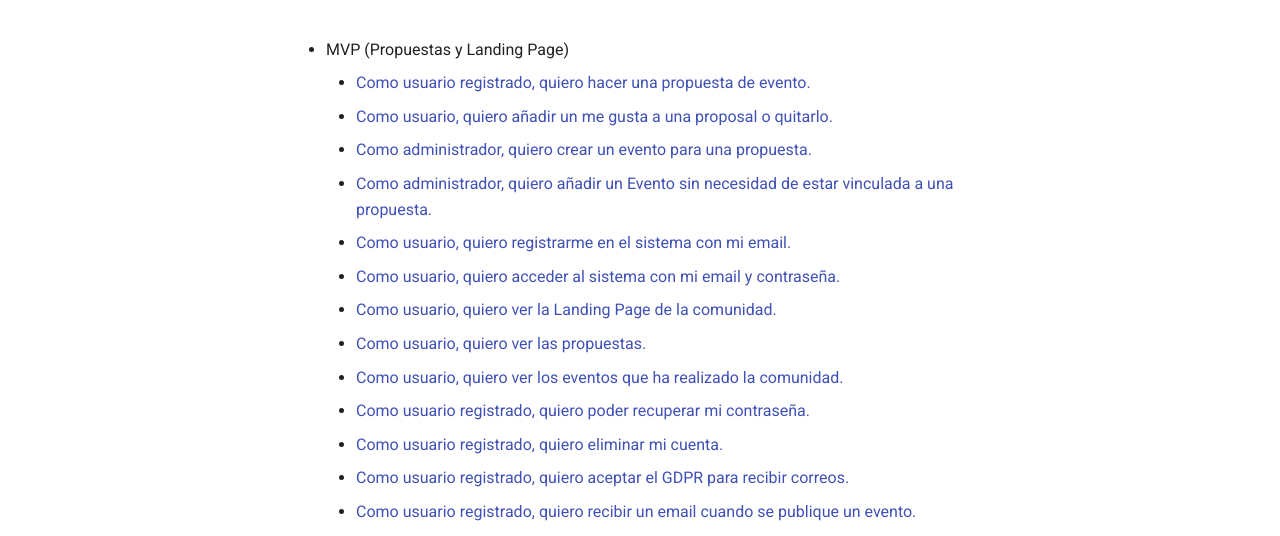
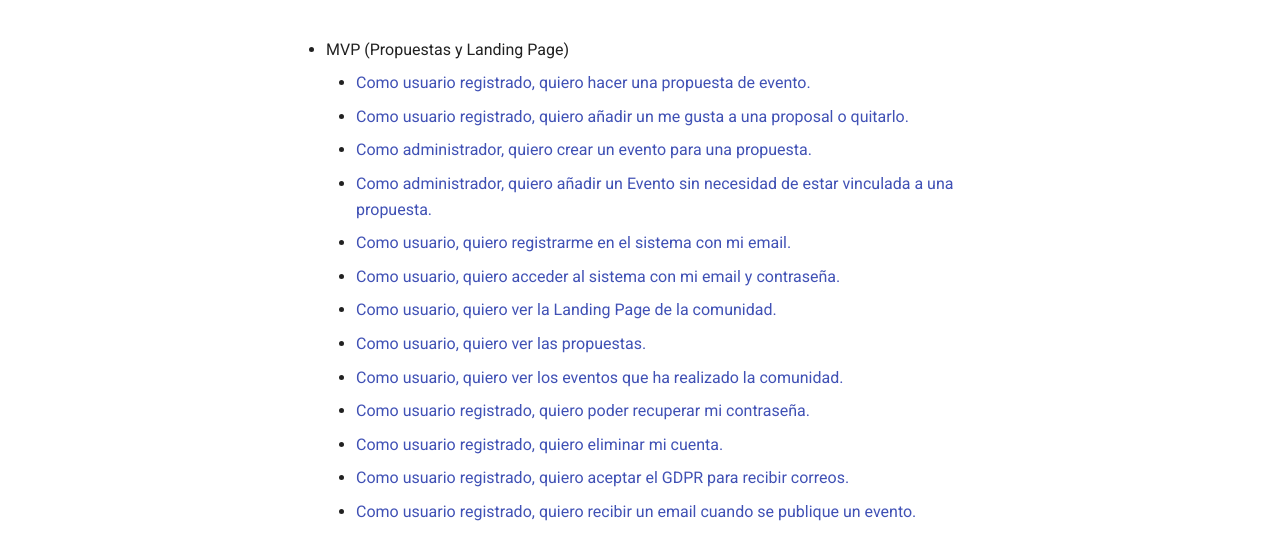
Before and after one commit to pythonalicante/MeetupSelector, an MkDocs documentation site: the page built from docs/roadmap.md, in a window 1280 px wide and 1233 px high. Shown: the part 191-727 px from the top of the window. Built offline with MkDocs 1.6.1 and Material for MkDocs 9.7.7, drawn with Linux system fonts in a browser that asks for light colours; comment, search, counter and statistics services are not loaded.

Commit message:
fix: roadmap.md

```diff
--- a/docs/roadmap.md
+++ b/docs/roadmap.md
@@ -1,7 +1,7 @@
 # Roadmap
 * MVP (Propuestas y Landing Page)
 	* [Como usuario registrado, quiero hacer una propuesta de evento.](https://tree.taiga.io/project/aalmiramolla-meetupselector/us/3)
-	* [Como usuario, quiero añadir un me gusta a una proposal o quitarlo.](https://tree.taiga.io/project/aalmiramolla-meetupselector/us/6)
+	* [Como usuario registrado, quiero añadir un me gusta a una proposal o quitarlo.](https://tree.taiga.io/project/aalmiramolla-meetupselector/us/6)
 	* [Como administrador, quiero crear un evento para una propuesta.](https://tree.taiga.io/project/aalmiramolla-meetupselector/us/14)
 	* [Como administrador, quiero añadir un Evento sin necesidad de estar vinculada a una propuesta.](https://tree.taiga.io/project/aalmiramolla-meetupselector/us/31)
 	* [Como usuario, quiero registrarme en el sistema con mi email.](https://tree.taiga.io/project/aalmiramolla-meetupselector/us/52)
```
